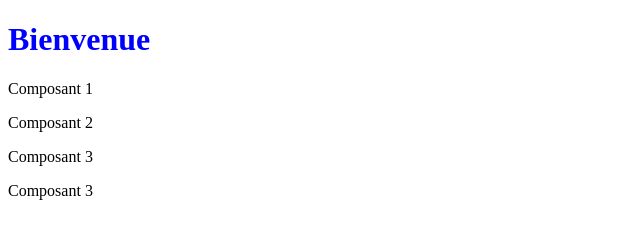
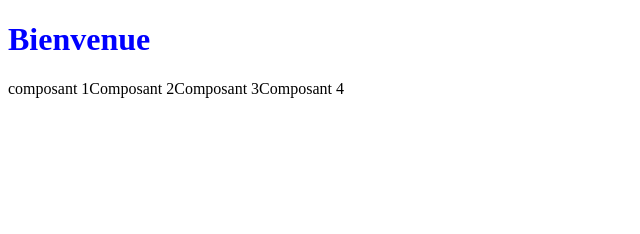
Before and after one commit to Saliou0902/mon_site, a plain HTML site: page index.html in a window 1280 px wide. Shown: the whole page, without its empty margins (0-640 px from the left). Drawn offline with Linux system fonts and the light colour scheme.

Commit message:
modification du fichier style

```diff
--- a/index.html
+++ b/index.html
@@ -8,13 +8,14 @@
 </head>
 <body>
     <h1>Bienvenue</h1>
-<div id="top-banner">
-    <p>Composant 1</p>
-    <p>Composant 2</p>
-    <p>Composant 3</p>
-    <p>Composant 3</p>
-</div>
+    <div class="flex-container">
+        <div class="flex-items">composant 1</div>
+        <div class="flex-items">Composant 2</div>
+        <div class="flex-items">Composant 3</div>
+        <div class="flex-items">Composant 4</div>
+    </div>
 </body>
 
 
+
 </html>
--- a/style.css
+++ b/style.css
@@ -1,3 +1,47 @@
 h1{
     color: blue;
 }
+.flex-container {
+    display: inline-flex;
+    flex-direction: row;
+    flex-wrap: nowrap;
+    justify-content: normal;
+    align-items: stretch;
+    align-content: normal;
+  }
+
+  .flex-items:nth-child(1) {
+    display: block;
+    flex-grow: 0;
+    flex-shrink: 1;
+    flex-basis: auto;
+    align-self: auto;
+    order: 0;
+  }
+
+  .flex-items:nth-child(2) {
+    display: block;
+    flex-grow: 0;
+    flex-shrink: 1;
+    flex-basis: auto;
+    align-self: auto;
+    order: 0;
+  }
+
+  .flex-items:nth-child(3) {
+    display: block;
+    flex-grow: 0;
+    flex-shrink: 1;
+    flex-basis: auto;
+    align-self: auto;
+    order: 0;
+  }
+
+  .flex-items:nth-child(4) {
+    display: block;
+    flex-grow: 0;
+    flex-shrink: 1;
+    flex-basis: auto;
+    align-self: auto;
+    order: 0;
+  }
```
